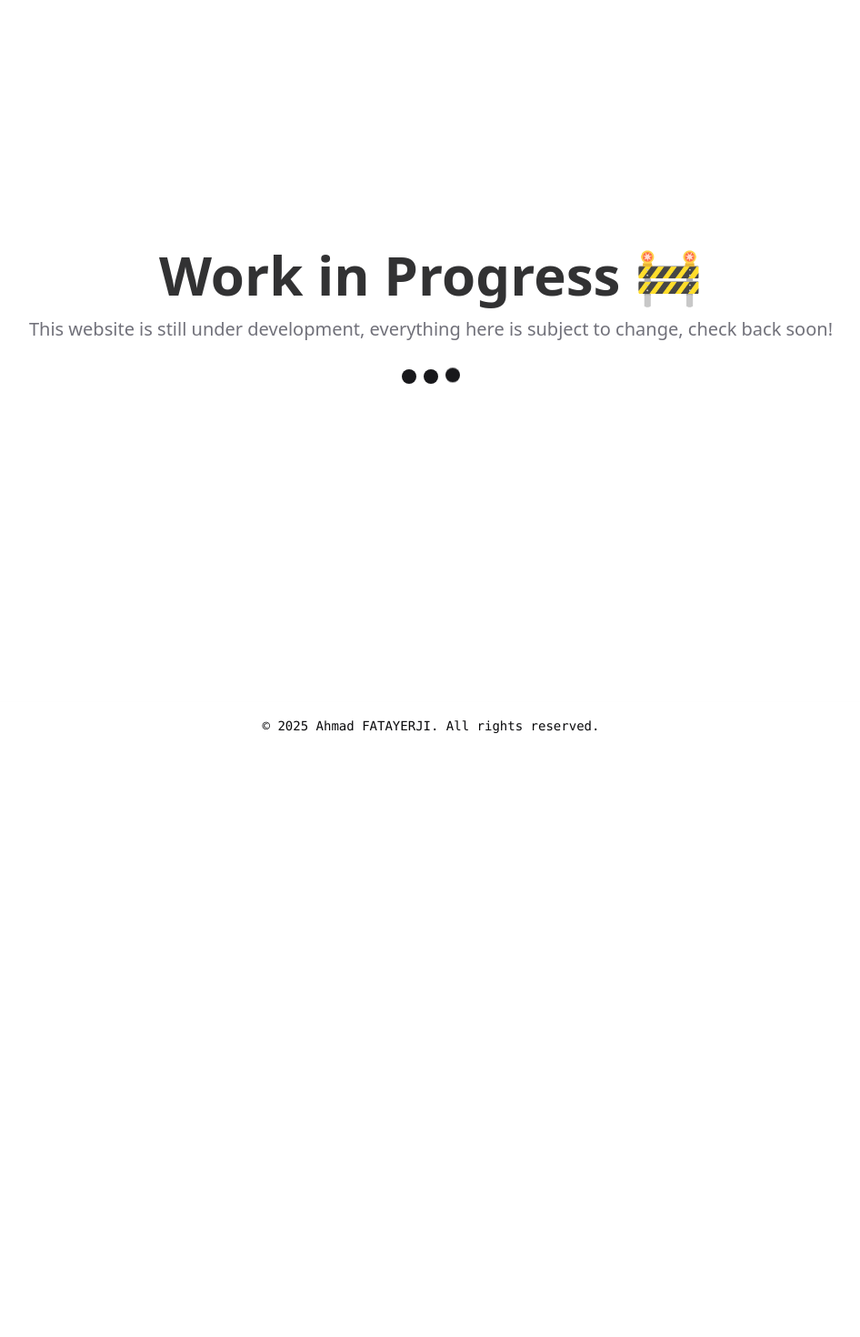
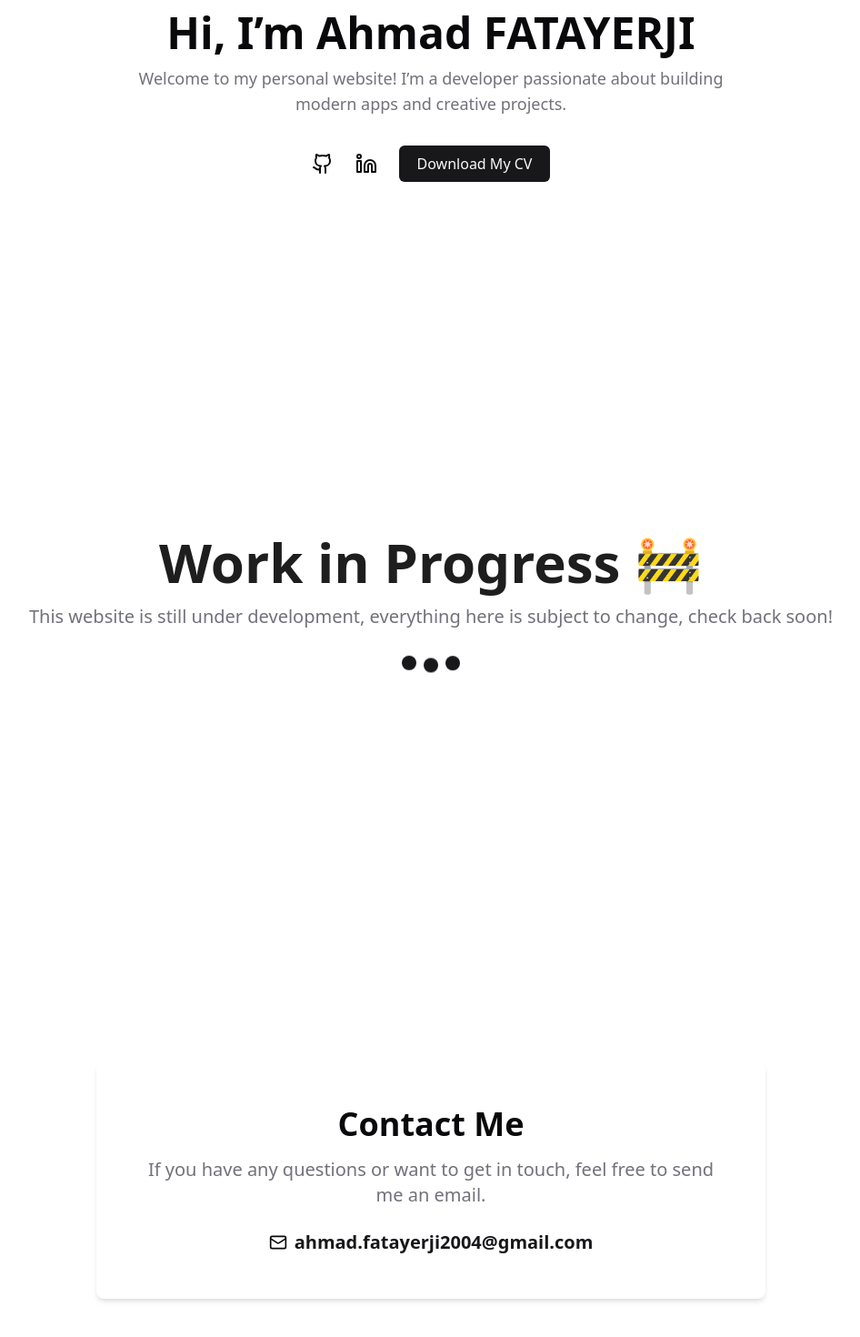
Before and after one commit to ahmad-fatayerji/MyPortfolio, a Next.js app: page / in a window 1280 px wide. Shown: the part 156-1626 px from the top of the page at 91% size, without its empty margins (166-1112 px from the left). Before the commit the page ends 980 px from the top, so only its background shows below. Built offline with nearby package versions, Linux system fonts and the light colour scheme.

Commit message:
updated main layout and removed Rights section

```diff
--- a/src/app/contact/page.tsx
+++ /dev/null
@@ -1,5 +0,0 @@
-import React from "react";
-
-export default function page() {
-  return <div>contact : ahmad.fatayerji2004@gmail.com</div>;
-}
--- a/src/app/layout.tsx
+++ b/src/app/layout.tsx
@@ -1,8 +1,10 @@
 import type { Metadata } from "next";
 import { Inter } from "next/font/google";
 import { ReactNode } from "react";
+import { ThemeProvider } from "@/components/ThemeProvider";
+
 import Navbar from "@/components/ui/Navbar";
-import { ThemeProvider } from "@/components/ThemeProvider";
+import ContactSection from "@/components/ContactSection";
 
 import "@/styles/global.css";
 
@@ -24,15 +26,15 @@ export default function RootLayout({ children }: { children: ReactNode }) {
           className={`min-h-screen bg-background text-foreground transition-colors duration-300 ${inter.variable}`}
         >
           <div className="flex flex-col min-h-screen">
+            {/* Global Navbar */}
             <Navbar />
+
+            {/* Main Content */}
             <main className="flex-1 container mx-auto p-6 mt-20">
               {children}
             </main>
-            <footer className="bg-card text-card-foreground text-center p-4 rounded-t-2xl shadow-md">
-              <p className="text-sm font-mono">
-                © 2025 Ahmad FATAYERJI. All rights reserved.
-              </p>
-            </footer>
+
+            <ContactSection />
           </div>
         </body>
       </html>
--- a/src/app/page.tsx
+++ b/src/app/page.tsx
@@ -1,27 +1,32 @@
 "use client";
+
+import HeroSection from "@/components/HeroSection";
 
 export default function WorkInProgress() {
   return (
+    <>
+      {/* Hero Section */}
+      <HeroSection />
+
+      {/* Work in Progress Section */}
       <div className="flex items-center justify-center min-h-screen text-foreground">
         <div className="text-center">
-        {/* Animated Text */}
           <h1 className="text-4xl md:text-6xl font-bold animate-pulse">
             Work in Progress 🚧
           </h1>
-        {/* Subtitle */}
           <p className="mt-4 text-lg md:text-xl text-muted-foreground">
-          This website is still under development, everything here is subject to
-          change, check back soon!
+            This website is still under development, everything here is subject
+            to change, check back soon!
           </p>
-        {/* Animated Loader */}
           <div className="mt-8 flex justify-center">
             <div className="flex space-x-2">
-            <div className="w-4 h-4 bg-primary rounded-full animate-bounce"></div>
-            <div className="w-4 h-4 bg-primary rounded-full animate-bounce [animation-delay:200ms]"></div>
-            <div className="w-4 h-4 bg-primary rounded-full animate-bounce [animation-delay:400ms]"></div>
+              <div className="w-4 h-4 bg-primary rounded-full animate-bounce" />
+              <div className="w-4 h-4 bg-primary rounded-full animate-bounce [animation-delay:200ms]" />
+              <div className="w-4 h-4 bg-primary rounded-full animate-bounce [animation-delay:400ms]" />
             </div>
           </div>
         </div>
       </div>
+    </>
   );
 }
--- a/src/app/projects/page.tsx
+++ b/src/app/projects/page.tsx
@@ -5,9 +5,9 @@ import { Project } from "@/types/project";
 
 const projects: Project[] = [
   {
-    title: "Next.js Portfolio",
+    title: "Next.js Website",
     description:
-      "A portfolio website built using Next.js, TailwindCSS, and TypeScript to showcase my development skills.",
+      "A portfolio website built using Next.js, TailwindCSS, and TypeScript.",
     technologies: ["Next.js", "TailwindCSS", "TypeScript"],
     link: "/",
     code: "https://github.com/ahmad-fatayerji/MyPortfolio",
--- /dev/null
+++ b/src/components/ContactSection.tsx
@@ -0,0 +1,34 @@
+"use client";
+
+import { Mail } from "lucide-react";
+
+export default function ContactSection() {
+  return (
+    <section id="contact" className="py-12 md:py-20">
+      {/* Constrain width and center horizontally */}
+      <div className="container mx-auto max-w-3xl px-4">
+        {/* Card-style container matching your theme */}
+        <div className="bg-card text-card-foreground rounded-lg shadow-md p-8 md:p-12">
+          <h2 className="text-3xl md:text-4xl font-bold text-center mb-4">
+            Contact Me
+          </h2>
+          <p className="text-lg md:text-xl text-muted-foreground text-center mb-6">
+            If you have any questions or want to get in touch, feel free to send
+            me an email.
+          </p>
+
+          {/* Row with icon and mailto link */}
+          <div className="flex justify-center items-center space-x-2">
+            <Mail className="w-5 h-5" />
+            <a
+              href="mailto:ahmad.fatayerji2004@gmail.com"
+              className="text-primary font-semibold text-lg md:text-xl hover:underline"
+            >
+              ahmad.fatayerji2004@gmail.com
+            </a>
+          </div>
+        </div>
+      </div>
+    </section>
+  );
+}
--- /dev/null
+++ b/src/components/HeroSection.tsx
@@ -0,0 +1,54 @@
+"use client";
+
+import { Github, Linkedin } from "lucide-react";
+
+export default function HeroSection() {
+  return (
+    <section className="relative flex flex-col items-center justify-center text-center py-16 px-4 bg-background text-foreground transition-colors duration-300 ease-in-out">
+      {/* Main Title */}
+      <h1 className="text-4xl md:text-5xl font-bold mb-3">
+        Hi, I’m Ahmad FATAYERJI
+      </h1>
+
+      {/* Subtitle */}
+      <p className="max-w-2xl text-base md:text-lg text-muted-foreground mb-8">
+        Welcome to my personal website! I’m a developer passionate about
+        building modern apps and creative projects.
+      </p>
+
+      {/* Social Icons + Download CV */}
+      <div className="flex flex-wrap items-center justify-center gap-6">
+        {/* GitHub */}
+        <a
+          href="https://github.com/ahmad-fatayerji"
+          target="_blank"
+          rel="noopener noreferrer"
+          className="hover:text-primary transition-colors duration-300 ease-in-out"
+          aria-label="GitHub"
+        >
+          <Github className="w-6 h-6" />
+        </a>
+
+        {/* LinkedIn */}
+        <a
+          href="https://www.linkedin.com/in/ahmad-fatayerji/"
+          target="_blank"
+          rel="noopener noreferrer"
+          className="hover:text-primary transition-colors duration-300 ease-in-out"
+          aria-label="LinkedIn"
+        >
+          <Linkedin className="w-6 h-6" />
+        </a>
+
+        {/* Download CV button */}
+        <a
+          href="/Ahmad_FATAYERJI_CV.pdf"
+          download
+          className="inline-block bg-primary text-primary-foreground py-2 px-5 rounded-md font-medium hover:bg-primary/90 transition-colors duration-300 ease-in-out"
+        >
+          Download My CV
+        </a>
+      </div>
+    </section>
+  );
+}
```
Lines whose indentation alone changed are shown as unchanged.
